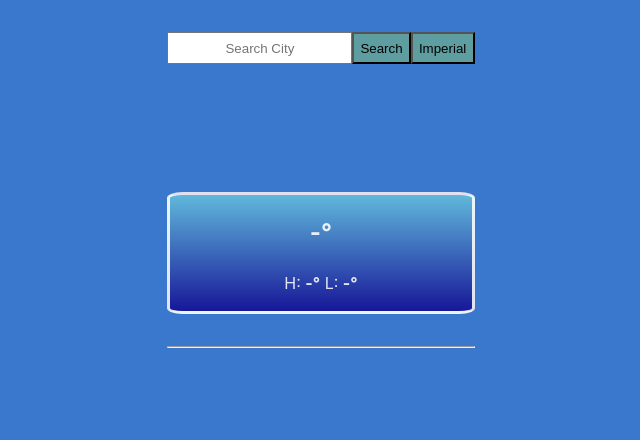
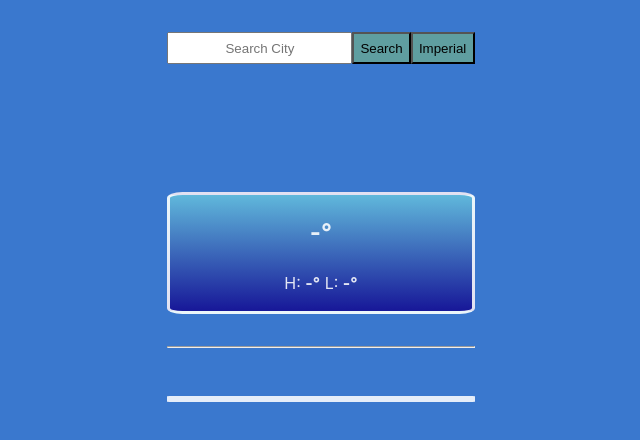
Before and after one commit to ALuna09/IHopeNatureKillsMosquitos, a React (Vite) app: page / in a window 1280 px wide. Shown: the top 440 px of the page, without its empty margins (319-959 px from the left). Built offline with nearby package versions, Linux system fonts and the light colour scheme.

Commit message:
Implement Future Forecasts

```diff
--- a/src/App.css
+++ b/src/App.css
@@ -18,20 +18,20 @@
   filter: drop-shadow(0 0 2em #61dafbaa);
 } */
 
-@keyframes logo-spin {
+/* @keyframes logo-spin {
   from {
     transform: rotate(0deg);
   }
   to {
     transform: rotate(360deg);
   }
-}
+} */
 
-@media (prefers-reduced-motion: no-preference) {
+/* @media (prefers-reduced-motion: no-preference) {
   a:nth-of-type(2) .logo {
     animation: logo-spin infinite 20s linear;
   }
-}
+} */
 
 .card {
   padding: 2em;
@@ -77,3 +77,20 @@
   height: 1.6rem;
   text-align: center;
 }
+
+.forecasts {
+  border: solid;
+  border-radius: 3%;
+  margin-top: 3rem;
+  background-image: linear-gradient(rgb(23, 23, 152), rgb(96, 184, 219));
+}
+
+ol {
+  list-style: auto;
+}
+
+li {
+  display: inline-block;
+  margin-right: 2rem;
+  margin-top: 1.5rem;
+}
--- a/src/App.jsx
+++ b/src/App.jsx
@@ -14,8 +14,19 @@ function App() {
   const [windSpeed, setWindSpeed] = useState(0); //TODO: Organize wind details
   const [windDegree, setWindDegree] = useState(0);
   const [gust, setGust] = useState(0);
+  const [fiveDayForecast, setFiveDayForecast] = useState([]);
 
   let image = `http://openweathermap.org/img/wn/${icon}@2x.png`
+
+  const textDays =[
+    "Sunday",
+    "Monday",
+    "Tuesday",
+    "Wednesday",
+    "Thursday",
+    "Friday",
+    "Saturday"
+  ]
 
   const unitToggle = () => {
     if (units === 'imperial') {
@@ -27,6 +38,40 @@ function App() {
       setUnits('imperial');
       return;
     }
+  }
+
+  const forecastsIntoElements = (forecasts) => {
+    let collectionOfElements = [];
+
+    //! Important properties of "day":
+    // day.main.temp_max
+    // day.main.temp_min
+    // day.weather[0].icon
+    // day.weather[0].main
+    let id = 0;
+
+    for(let day of forecasts) {
+      let forecastedIcon = day.weather[0].icon;
+      let description = day.weather[0].main;
+      let max = Math.round(day.main.temp_max);
+      let min = Math.round(day.main.temp_min);
+      let date = new Date(day.dt_txt);
+
+      let element = (
+        <li key={id}>
+          <strong>{textDays[date.getDay()]}</strong>
+          <p>{description}</p>
+          <img src={`http://openweathermap.org/img/wn/${forecastedIcon}.png`} alt={description}></img>
+          <p>H: {max} L: {min}</p>
+        </li>
+      );
+
+      collectionOfElements.push(element);
+
+      id++;
+    }
+
+    return collectionOfElements;
   }
 
   return (
@@ -48,6 +93,7 @@ function App() {
           setWindSpeed={setWindSpeed}
           setWindDegree={setWindDegree}
           setGust={setGust}
+          setFiveDayForecast={setFiveDayForecast}
         />
       </div>
 
@@ -74,6 +120,13 @@ function App() {
         </div>
         : <></>
       }
+
+      {fiveDayForecast ?
+        <ol className='forecasts'>
+          {forecastsIntoElements(fiveDayForecast)}
+        </ol>
+        : <></>
+      }
     </>
   )
 }
--- a/src/Search.jsx
+++ b/src/Search.jsx
@@ -13,7 +13,8 @@ const Search = (props) => {
         setSearchedCity,
         setWindSpeed,
         setWindDegree,
-        setGust
+        setGust,
+        setFiveDayForecast
     } = props;
 
     const getCityWeather = (e) => {
@@ -22,16 +23,21 @@ const Search = (props) => {
             .then(res => res.json())
             .then(data => {
                 console.log(`Data from Search.jsx Component:`, data);
-                setIcon(data.icon);
-                setDescription(data.setDescription);
-                setTemperature(Math.round(data.temp));
-                setTempMax(Math.round(data.high));
-                setTempMin(Math.round(data.low));
-                setSearchedCity(data.city);
-                setWindSpeed(data.wind.speed);
-                setWindDegree(data.wind.deg);
+                const {cityWeatherData, futureForecasts} = data;
 
-                data.wind.gust ? setGust(data.wind.gust) : setGust(0);
+                //set all desired states with weather data
+                setIcon(cityWeatherData.icon);
+                setDescription(cityWeatherData.description);
+                setTemperature(Math.round(cityWeatherData.temp));
+                setTempMax(Math.round(cityWeatherData.high));
+                setTempMin(Math.round(cityWeatherData.low));
+                setSearchedCity(cityWeatherData.city);
+                setWindSpeed(cityWeatherData.wind.speed);
+                setWindDegree(cityWeatherData.wind.deg);
+                setFiveDayForecast(futureForecasts.nextFiveDays);
+
+                // if cityWeatherData.wind.gust is not present we will just set gust to 0
+                cityWeatherData.wind.gust ? setGust(cityWeatherData.wind.gust) : setGust(0);
             })
             .catch(err => console.error(err))
     }
```
Also changed, not shown: database-mongo/fiveDayForecast.js (added, +9 -0 lines), 1 other file (tests, documents, lock files or other folders).
